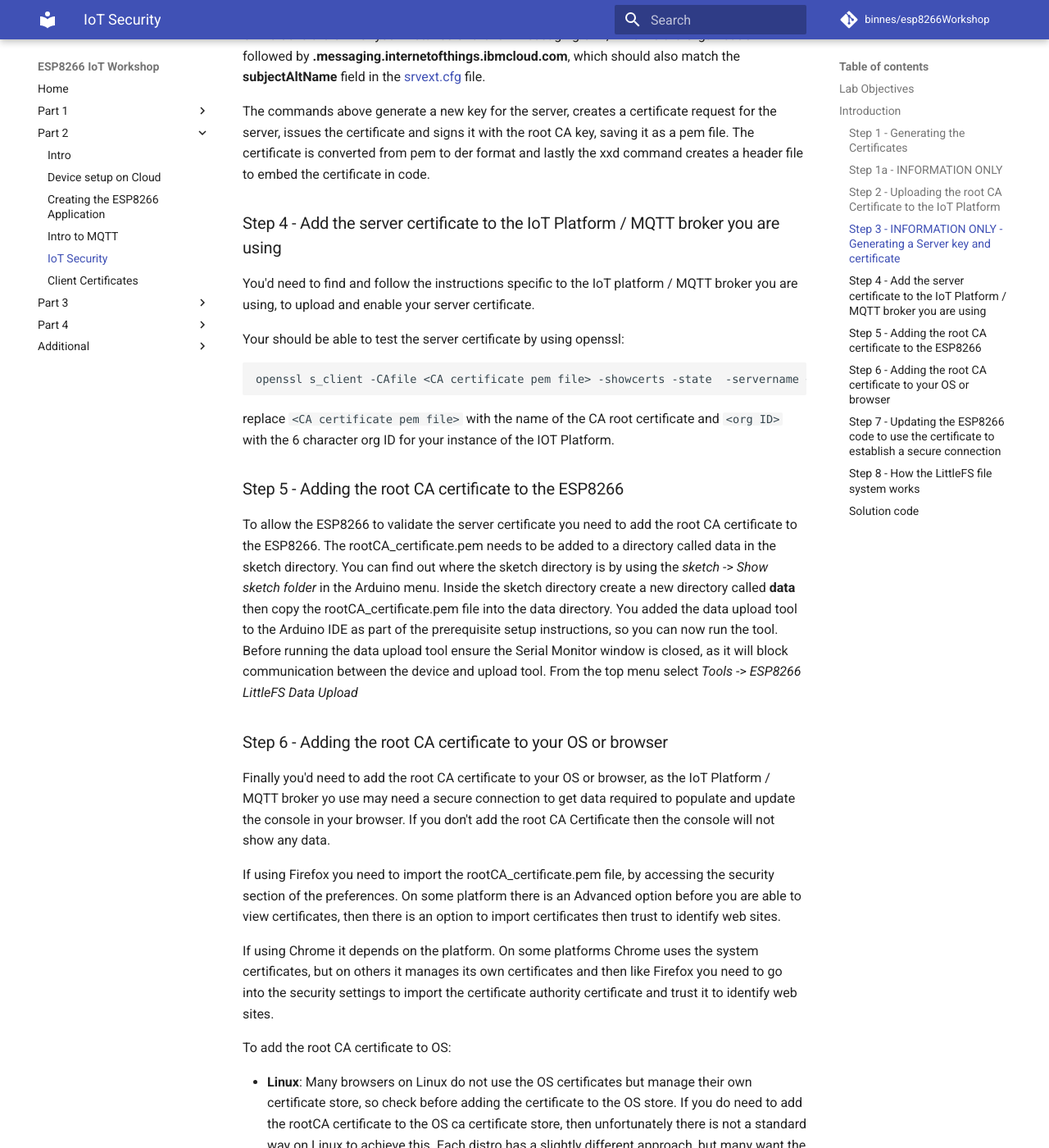
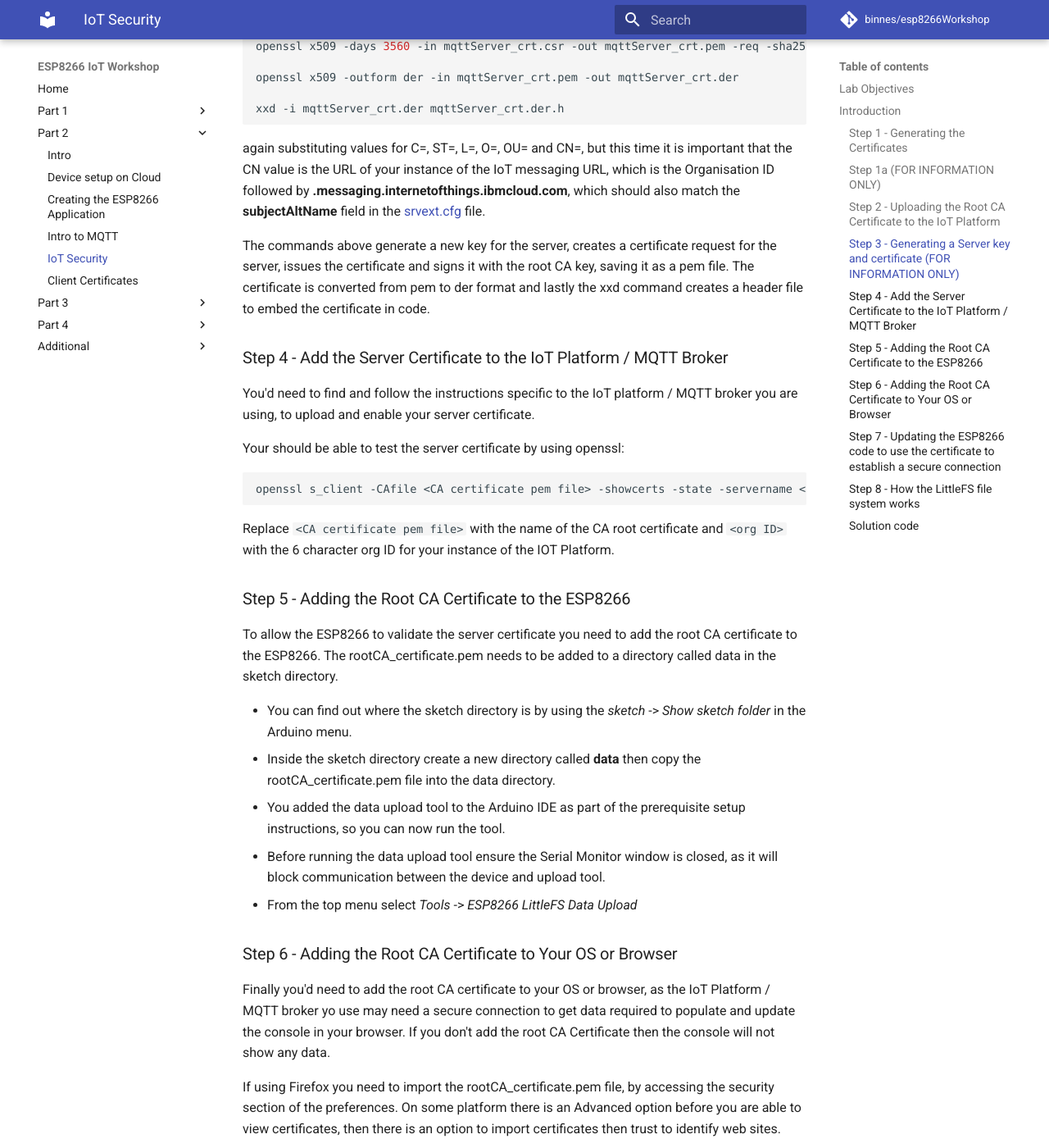
Before and after one commit to mdragone1/ESP32-IoT-Workshop, an MkDocs documentation site: the page built from docs/part2/CERT1.md, in a window 1280 px wide and 1400 px high, scrolled down 3655 px. Shown: the whole window at 82% size. Built offline with MkDocs 1.6.1 and Material for MkDocs 9.7.7, drawn with Linux system fonts in a browser that asks for light colours; comment, search, counter and statistics services are not loaded; some of the changed text lies outside the part shown.

Commit message:
Fixed formatting of Part 2

````diff
--- a/docs/part2/CERT1.md
+++ b/docs/part2/CERT1.md
@@ -10,7 +10,12 @@ In this Lab you will modify MQTT to use a secure connection.  You will learn:
 - How to add the certificate to the ESP8266 using part of the flash memory as a file system
 - Basic operations of the ESP8266 file system
 
-** IMPORTANT: Note that you would be able to continue with the other parts, without a secure connection, if you fail to carry out this lab. **
+---
+**IMPORTANT**
+
+Note that you would be able to continue with the other parts, without a secure connection, if you fail to carry out this lab. **
+
+---
 
 ## Introduction
 
@@ -18,7 +23,7 @@ IMPORTANT: These commands are provided as an example only. You should study the
 
 Having unsecured traffic for an IoT solution is not a good idea, so in this lab you will convert the unsecured MQTT connection into a SSL/TLS connection.
 
-When using SSL/TLS you can verify the certificate(s) presented by the server if you have the certificate of the Root Certificate Authority used to sign the server certificate.  Your Laptop will have common root CA certificates installed as part of the OS or browser so web traffic can be secured and the padlock on your browser can be shown.  However, you need to add any certificate to IoT devices if you want to verify server certificates.
+When using SSL/TLS you can verify the certificate(s) presented by the server if you have the certificate of the Root Certificate Authority used to sign the server certificate. Your laptop will have common root CA certificates installed as part of the OS or browser so web traffic can be secured and the padlock on your browser can be shown. However, you need to add any certificate to IoT devices if you want to verify server certificates.
 
 Some IoT platforms do not allow you to replace the certificates used for MQTT traffic.
 Others (e.g. IBM Cloud) may allow you to generate your own self-signed certificates, and add them to the IoT platform and the ESP8266 code, to enable a SSL/TLS connection with the server certificate verified against the root CA certificate installed on the ESP8266.
@@ -26,35 +31,40 @@ Others (e.g. IBM Cloud) may allow you to generate your own self-signed certifica
 For example, mosquitto provides useful information on this page: https://test.mosquitto.org/ for mosquitto.
 Note also that mosquitto offer testing of secure connection with a deliberately expired server certificate, and will not allow you to generate and upload your own.
 
-In the case you'd need to create your own certificate, you will be able to use the OpenSSL tool you installed in the prerequisite section, which allows you to work with certificates.  I have provided 2 configuration files and 2 script files in the [certificates](https://github.com/binnes/esp8266Workshop/tree/master/certificates) folder of this git repo. You need to download them and have them in the directory you will use to generate the certificates.  If you have cloned or downloaded the repo, then I suggest you work in the certificates directory.
+In the case you'd need to create your own certificate, you will be able to use the OpenSSL tool you installed in the prerequisite section, which allows you to work with certificates. I have provided 2 configuration files and 2 script files in the [certificates](https://github.com/binnes/esp8266Workshop/tree/master/certificates) folder of this git repo. You need to download them and have them in the directory you will use to generate the certificates. If you have cloned or downloaded the repo, then I suggest you work in the certificates directory.
 
-The commands are provided to create text (pem) and binary (der) formats of the keys and certificates, as some device libraries require one or the other format.  In this workshop we will only use the text versions of the certificates and keys.
+The commands are provided to create text (pem) and binary (der) formats of the keys and certificates, as some device libraries require one or the other format. In this workshop we will only use the text versions of the certificates and keys.
 
 ### Step 1 - Generating the Certificates
 
-To simplify the creation of the certificates use the provided script files.  You need to modify the top section of the file (.bat file if you are working in a Windows command window, .sh file if you are working on MacOS or in a Linux terminal window):
+To simplify the creation of the certificates use the provided script files. You need to modify the top section of the file (.bat file if you are working in a Windows command window, .sh file if you are working on MacOS or in a Linux terminal window):
 
-- **OPENSSL_BIN** - needs to contain the openssl command.  The provided value should work for default installs.
+- **OPENSSL_BIN** - needs to contain the openssl command. The provided value should work for default installs.
 - **COUNTRY_CODE** - is the country code where you are (for information purposes in cert - can leave at GB or you can find a list of valid ISO alpha-2 country codes [here](https://en.wikipedia.org/wiki/ISO_3166-1#Current_codes))
 - **COUNTY_STATE** - is the county, state or district where you are (for information purposes in cert - can leave at DOR, which is for Dorset, and English county)
 - **TOWN** - is the city, town or village where you are (for information purposes in cert - can leave at Bournemouth)
 - **IOT_ORG** - MUST be the 6 character org id that identify your organisation / application, i.e."hwuiot"
 - **DEVICE_TYPE** - is the device type for your device, i.e. "esp8266", as previoulsy suggested
-- DEVICE_ID - us the device id for your device.
+- **DEVICE_ID** - is the device id for your device.
 
 Do not make any modifications below the comment in the script file.
 
 Once you have saved your changes you can run the script to generate all the certificates:
 
-- Linux, MacOS:
-    `chmod +x makeCertificates.sh`
-    `. ./makeCertificates.sh`
-- Windows:
-    `makeCertificates.bat`
+**Linux / macOS**
+```
+chmod +x makeCertificates.sh
+. ./makeCertificates.sh
+```
 
-### Step 1a - INFORMATION ONLY
+**Windows**
+```
+makeCertificates.bat
+```
 
-The script starts by generating a root CA key and certificate.  This will then be used to sign a server certificate.
+### Step 1a (FOR INFORMATION ONLY)
+
+The script starts by generating a root CA key and certificate. This will then be used to sign a server certificate.
 
 In a command windows enter the following commands, you need to replace some values, so do not just copy and paste the commands as shown, or your certificates will not work!
 
@@ -80,17 +90,17 @@ replacing:
 - CN=huwiot Root CA : hwuiot is the Organisation ID for your IoT Platform
 - pass:password123 : password123 is the password that will protect the key - if you change this value do not forget what you entered, as you need it when using the key later.
 
-This generates the key and protects it with a password.  A public certificate is then generated in pem format, which is then converted to der format.  Finally the xxd command creates a header file which allows the certificate to be embedded in code - this can be useful for devices that don't have a file system.
+This generates the key and protects it with a password. A public certificate is then generated in pem format, which is then converted to der format. Finally the xxd command creates a header file which allows the certificate to be embedded in code - this can be useful for devices that don't have a file system.
 
-### Step 2 - Uploading the root CA Certificate to the IoT Platform
+### Step 2 - Uploading the Root CA Certificate to the IoT Platform
 
-You need to load the root CA certificate into the IoT platform using the console.  In the settings section goto to CA Certificates in the Security section.  Select to **Add certificate** then select the rootCA_certificate.pem file you just generated to upload to the platform, then press **Save**.
+You need to load the root CA certificate into the IoT platform using the console. In the settings section goto to CA Certificates in the Security section. Select to **Add Certificate** then select the rootCA_certificate.pem file you just generated to upload to the platform, then press **Save**.
 
-### Step 3 - INFORMATION ONLY - Generating a Server key and certificate
+### Step 3 - Generating a Server key and certificate (FOR INFORMATION ONLY)
 
-After generation the Root Certificate Authority key and certificate, the script generates the key and certificate for the MQTT server.  It does this by generating a key, then creating a certificate request file.  The x509 takes the certificate request and the CA root certificate and key then generates the MQTT server certificate, which is signed by the CA root certificate.
+After generation the Root Certificate Authority key and certificate, the script generates the key and certificate for the MQTT server. It does this by generating a key, then creating a certificate request file. The x509 takes the certificate request and the CA root certificate and key then generates the MQTT server certificate, which is signed by the CA root certificate.
 
-The MQTT server certificate must includes the DNS name of the server.  This is used as part of the verification process at connection time, to ensure that the client is talking to the intended server.  The script generates the **srvext_custom.cfg** file with the correct DNS address of the MQTT broker you use.
+The MQTT server certificate must includes the DNS name of the server. This is used as part of the verification process at connection time, to ensure that the client is talking to the intended server. The script generates the **srvext_custom.cfg** file with the correct DNS address of the MQTT broker you use.
 
 To generate a certificate for the IoT platform the script runs the following commands:
 
@@ -109,43 +119,53 @@ xxd -i mqttServer_crt.der mqttServer_crt.der.h
 
 again substituting values for C=, ST=, L=, O=, OU= and CN=, but this time it is important that the CN value is the URL of your instance of the IoT messaging URL, which is the Organisation ID followed by **.messaging.internetofthings.ibmcloud.com**, which should also match the **subjectAltName** field in the [srvext.cfg](https://github.com/binnes/esp8266Workshop/blob/master/certificates/srvext.cfg) file.
 
-The commands above generate a new key for the server, creates a certificate request for the server, issues the certificate and signs it with the root CA key, saving it as a pem file.  The certificate is converted from pem to der format and lastly the xxd command creates a header file to embed the certificate in code.
+The commands above generate a new key for the server, creates a certificate request for the server, issues the certificate and signs it with the root CA key, saving it as a pem file. The certificate is converted from pem to der format and lastly the xxd command creates a header file to embed the certificate in code.
 
-### Step 4 - Add the server certificate to the IoT Platform / MQTT broker you are using
+### Step 4 - Add the Server Certificate to the IoT Platform / MQTT Broker
 
 You'd need to find and follow the instructions specific to the IoT platform / MQTT broker you are using, to upload and enable your server certificate.
 
 Your should be able to test the server certificate by using openssl:
 
 ``` bash
-openssl s_client -CAfile <CA certificate pem file> -showcerts -state  -servername <server> -connect <address of MQTT broker>:8883
+openssl s_client -CAfile <CA certificate pem file> -showcerts -state -servername <server> -connect <address of MQTT broker>:8883
 ```
 
-replace `<CA certificate pem file>` with the name of the CA root certificate and `<org ID>` with the 6 character org ID for your instance of the IOT Platform.
+Replace `<CA certificate pem file>` with the name of the CA root certificate and `<org ID>` with the 6 character org ID for your instance of the IOT Platform.
 
-### Step 5 - Adding the root CA certificate to the ESP8266
+### Step 5 - Adding the Root CA Certificate to the ESP8266
 
-To allow the ESP8266 to validate the server certificate you need to add the root CA certificate to the ESP8266.  The rootCA_certificate.pem needs to be added to a directory called data in the sketch directory.  You can find out where the sketch directory is by using the *sketch* -> *Show sketch folder* in the Arduino menu.  Inside the sketch directory create a new directory called **data** then copy the rootCA_certificate.pem file into the data directory.  You added the data upload tool to the Arduino IDE as part of the prerequisite setup instructions, so you can now run the tool.  Before running the data upload tool ensure the Serial Monitor window is closed, as it will block communication between the device and upload tool.  From the top menu select *Tools* -> *ESP8266 LittleFS Data Upload*
+To allow the ESP8266 to validate the server certificate you need to add the root CA certificate to the ESP8266. The rootCA_certificate.pem needs to be added to a directory called data in the sketch directory.
 
-### Step 6 - Adding the root CA certificate to your OS or browser
+- You can find out where the sketch directory is by using the *sketch* -> *Show sketch folder* in the Arduino menu.
+- Inside the sketch directory create a new directory called **data** then copy the rootCA_certificate.pem file into the data directory.
+- You added the data upload tool to the Arduino IDE as part of the prerequisite setup instructions, so you can now run the tool.
+- Before running the data upload tool ensure the Serial Monitor window is closed, as it will block communication between the device and upload tool.
+- From the top menu select *Tools* -> *ESP8266 LittleFS Data Upload*
 
-Finally you'd need to add the root CA certificate to your OS or browser, as the IoT Platform / MQTT broker yo use may need a secure connection to get data required to populate and update the console in your browser.  If you don't add the root CA Certificate then the console will not show any data.
+### Step 6 - Adding the Root CA Certificate to Your OS or Browser
 
-If using Firefox you need to import the rootCA_certificate.pem file, by accessing the security section of the preferences.  On some platform there is an Advanced option before you are able to view certificates, then there is an option to import certificates then trust to identify web sites.
+Finally you'd need to add the root CA certificate to your OS or browser, as the IoT Platform / MQTT broker yo use may need a secure connection to get data required to populate and update the console in your browser. If you don't add the root CA Certificate then the console will not show any data.
 
-If using Chrome it depends on the platform.  On some platforms Chrome uses the system certificates, but on others it manages its own certificates and then like Firefox you need to go into the security settings to import the certificate authority certificate and trust it to identify web sites.
+If using Firefox you need to import the rootCA_certificate.pem file, by accessing the security section of the preferences. On some platform there is an Advanced option before you are able to view certificates, then there is an option to import certificates then trust to identify web sites.
+
+If using Chrome it depends on the platform. On some platforms Chrome uses the system certificates, but on others it manages its own certificates and then like Firefox you need to go into the security settings to import the certificate authority certificate and trust it to identify web sites.
 
 To add the root CA certificate to OS:
 
-- **Linux**: Many browsers on Linux do not use the OS certificates but manage their own certificate store, so check before adding the certificate to the OS store.  If you do need to add the rootCA certificate to the OS ca certificate store, then unfortunately there is not a standard way on Linux to achieve this.  Each distro has a slightly different approach, but many want the certificate to be a .crt file, so use the following command to convert the .pem to .crt: `openssl x509 -outform der -in rootCA_certificate.pem -out rootCA_certificate.crt`
-  - Debian: With admin privileges copy the rootCA_certificate.crt file to /usr/share/ca-certificates then run `dpkg-reconfigure ca-certificates`
-  - Fedora: Copy the rootCA_certificate.pem file to **/etc/pki/ca-trust/source/anchors/** (using sudo mv or other root access) then run command `update-ca-trust extract` with admin privileges.
-  - Ubuntu: Copy the rootCA_certificate.crt to **/usr/local/share/ca-certificates** using admin privileges then run `update-ca-certificates`.
-- **MacOS**: Double click the certificate in Finder to open it in the Keychain Access app.  It will automatically show as not trusted.  Double click it to open up the certificate details window and then expand the **Trust** section.  Change the SSL value to **Always Trust**.  Close the certificate window (you will be prompted for your account password to verify the change).
-- **Windows**: Launch the Microsoft Management Console (enter mmc in the start menu), then select *File* ->*Add/Remove Snap-in...*. Highlight Certificates and press **Add**.  Select to manage certificates for **Computer account**, **Local computer** then press **Finish** then **OK**.  Back in the mmc, select the Certificates item in the left column then right-click the **Trusted Root Certificate Authorities** item.  From the popup menu select *All Tasks* -> *Import...* to launch the Certificate Import Wizard.  Select the rootCA_certificate pem or der file (may need to alter filter to show all files) and place it in the **Trusted Root Certificate Authorities** store.
+- **Linux**: Many browsers on Linux do not use the OS certificates but manage their own certificate store, so check before adding the certificate to the OS store. If you do need to add the rootCA certificate to the OS ca certificate store, then unfortunately there is not a standard way on Linux to achieve this. Each distro has a slightly different approach, but many want the certificate to be a .crt file, so use the following command to convert the .pem to .crt: `openssl x509 -outform der -in rootCA_certificate.pem -out rootCA_certificate.crt`
+ - Debian: With admin privileges copy the rootCA_certificate.crt file to /usr/share/ca-certificates then run `dpkg-reconfigure ca-certificates`
+ - Fedora: Copy the rootCA_certificate.pem file to **/etc/pki/ca-trust/source/anchors/** (using sudo mv or other root access) then run command `update-ca-trust extract` with admin privileges.
+ - Ubuntu: Copy the rootCA_certificate.crt to **/usr/local/share/ca-certificates** using admin privileges then run `update-ca-certificates`.
+- **MacOS**: Double click the certificate in Finder to open it in the Keychain Access app. It will automatically show as not trusted. Double click it to open up the certificate details window and then expand the **Trust** section. Change the SSL value to **Always Trust**. Close the certificate window (you will be prompted for your account password to verify the change).
+- **Windows**: Launch the Microsoft Management Console (enter mmc in the start menu), then select *File* ->*Add/Remove Snap-in...*. Highlight Certificates and press **Add**. Select to manage certificates for **Computer account**, **Local computer** then press **Finish** then **OK**. Back in the mmc, select the Certificates item in the left column then right-click the **Trusted Root Certificate Authorities** item. From the popup menu select *All Tasks* -> *Import...* to launch the Certificate Import Wizard. Select the rootCA_certificate pem or der file (may need to alter filter to show all files) and place it in the **Trusted Root Certificate Authorities** store.
 
-!!! note
-    If you are adding a certificate to a browser certificate manager, please ensure you are adding a Certificate Authority certificate.  This should allow you to import a .pem or .der file.  If it is asking for a .p12 file then you are trying to import a certificate and key, so are in the wrong section of the certificate manager.  You want to be adding a **Certificate Authority** certificate or certificate chain
+---
+**IMPORTANT**
+
+If you are adding a certificate to a browser certificate manager, please ensure you are adding a Certificate Authority certificate. This should allow you to import a .pem or .der file. If it is asking for a .p12 file then you are trying to import a certificate and key, so are in the wrong section of the certificate manager. You want to be adding a **Certificate Authority** certificate or certificate chain.
+
+---
 
 ### Step 7 - Updating the ESP8266 code to use the certificate to establish a secure connection
 
````
Also changed, not shown: other parts of docs/part2/CERT1.md (+3 -3 lines), docs/part2/CERT2.md (+11 -10 lines), docs/part2/MQTT.md (+22 -25 lines).
